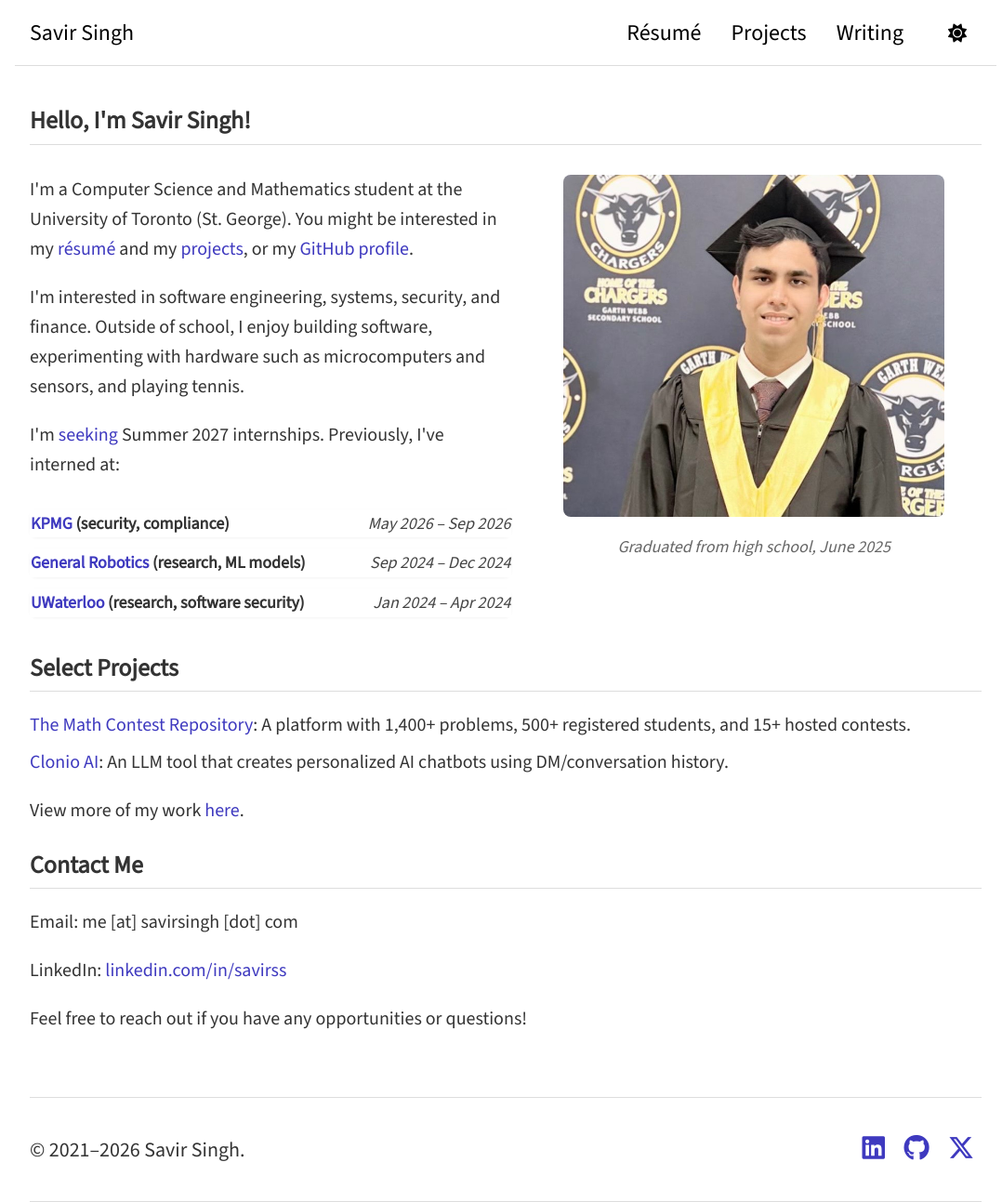
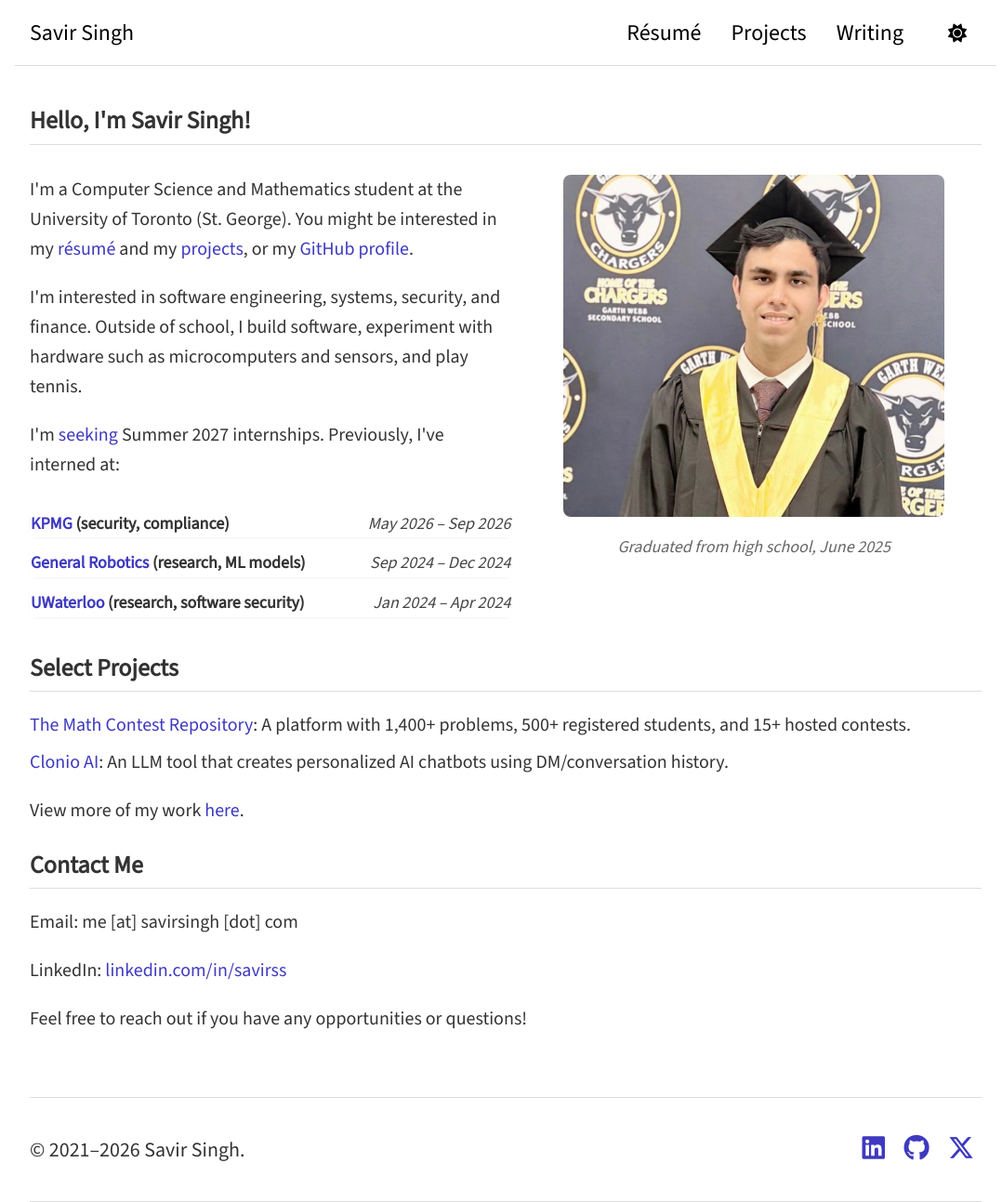
Before and after one commit to savirsingh/savirsingh.github.io, a Jekyll site: the page built from index.html, in a window 1280 px wide. Shown: the whole page at 93% size, without its empty margins (96-1174 px from the left). Built offline with Jekyll 4.4.1, drawn with Linux system fonts in a browser that asks for light colours; the list of posts is cut into pages by our own code.

Commit message:
Change past tense to present tense in about section
Updated the text to use present tense for activities.

```diff
--- a/index.html
+++ b/index.html
@@ -8,7 +8,7 @@ title: Home
   <div class="about-container">
     <div class="about-text">
       <p>I'm a Computer Science and Mathematics student at the University of Toronto (St. George). You might be interested in my <a href="/resume">résumé</a> and my <a href="/projects">projects</a>, or my <a href="https://github.com/savirsingh">GitHub profile</a>.</p>
-      <p>I'm interested in software engineering, systems, security, and finance. Outside of school, I enjoy building software, experimenting with hardware such as microcomputers and sensors, and playing tennis.</p>
+      <p>I'm interested in software engineering, systems, security, and finance. Outside of school, I build software, experiment with hardware such as microcomputers and sensors, and play tennis.</p>
       <p>I'm <a href="https://linkedin.com/in/savirss">seeking</a> Summer 2027 internships. Previously, I've interned at:</p>
   <table class="internship-table">
     <tbody>
```
